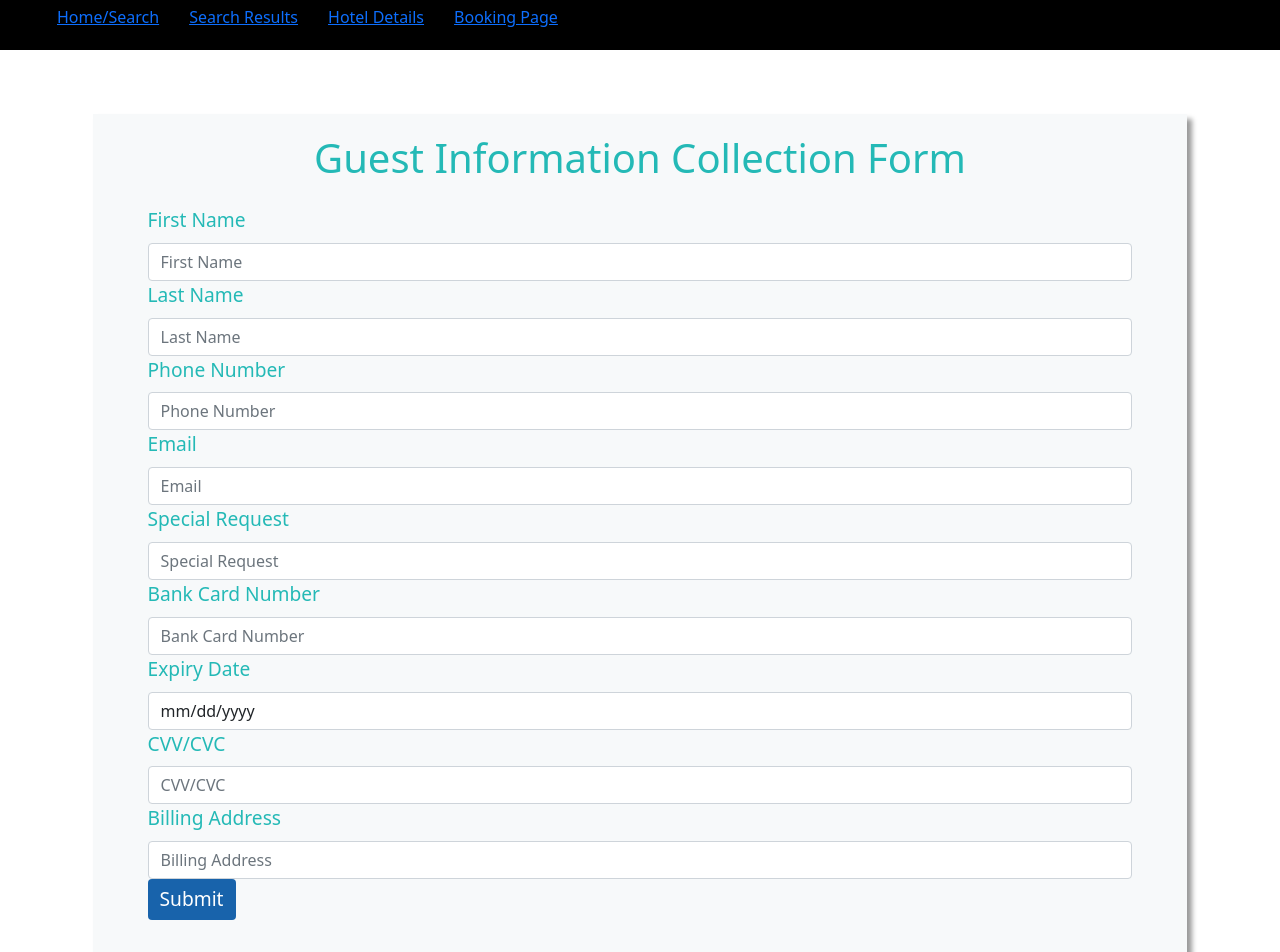
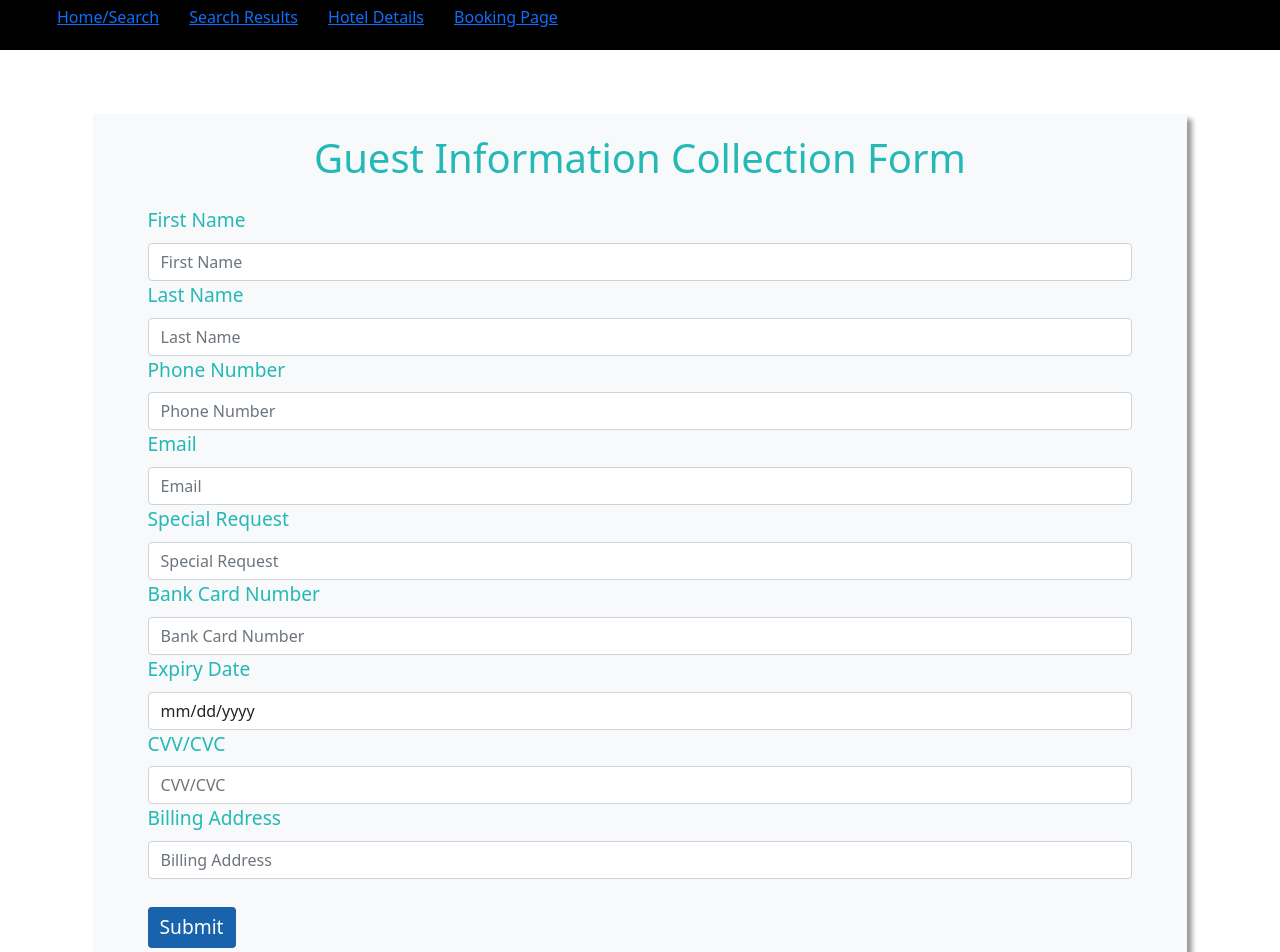
Before and after one commit to issacj-17/SUTD_ESC_2022_Hotel-Booking, a Next.js app in the folder hotel-booking-app/: page /bookingPage in a window 1280 px wide. Shown: the top 952 px of the page. Built offline with nearby package versions, Linux system fonts and the light colour scheme.

Commit message:
Update bookingPage.js

```diff
--- a/hotel-booking-app/pages/bookingPage.js
+++ b/hotel-booking-app/pages/bookingPage.js
@@ -267,6 +267,7 @@ function bookingPage() {
                     <div className="error-message">{errors.billingAddress}</div>
                   ): null}
               </Form.Group>
+              <h1> </h1>
               <MYBUTTON variant="primary" type="submit" disabled={isSubmitting}>
                 Submit
               </MYBUTTON>
```
